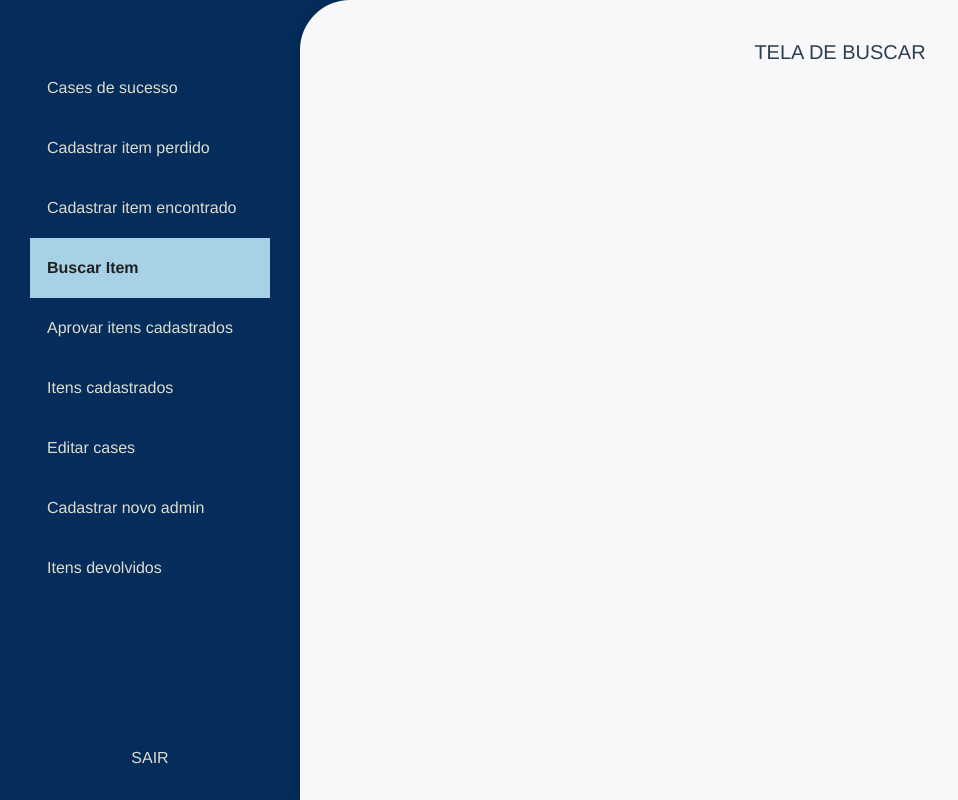
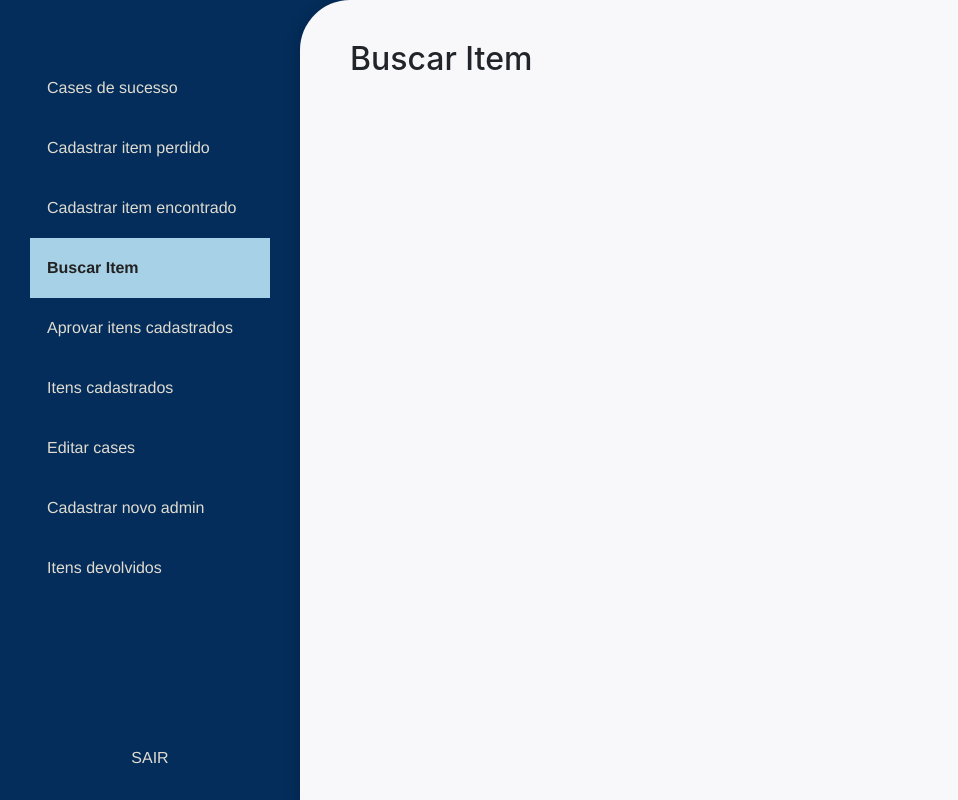
Before and after one commit to teagoodilon/APPear, a Vue app in the folder front-end/: page /dash/buscar in a window 1280 px wide. Shown: the top 800 px of the page, without its empty margins (0-958 px from the left). Built offline with nearby package versions, Linux system fonts and the light colour scheme.

Commit message:
teste lucas

```diff
--- a/front-end/src/views/Buscar.vue
+++ b/front-end/src/views/Buscar.vue
@@ -1,5 +1,7 @@
 <template>
-  <h5>TELA DE BUSCAR</h5>
+  <body>
+    <h2>Buscar Item</h2>
+  </body>
 </template>
 
 <script>
```
